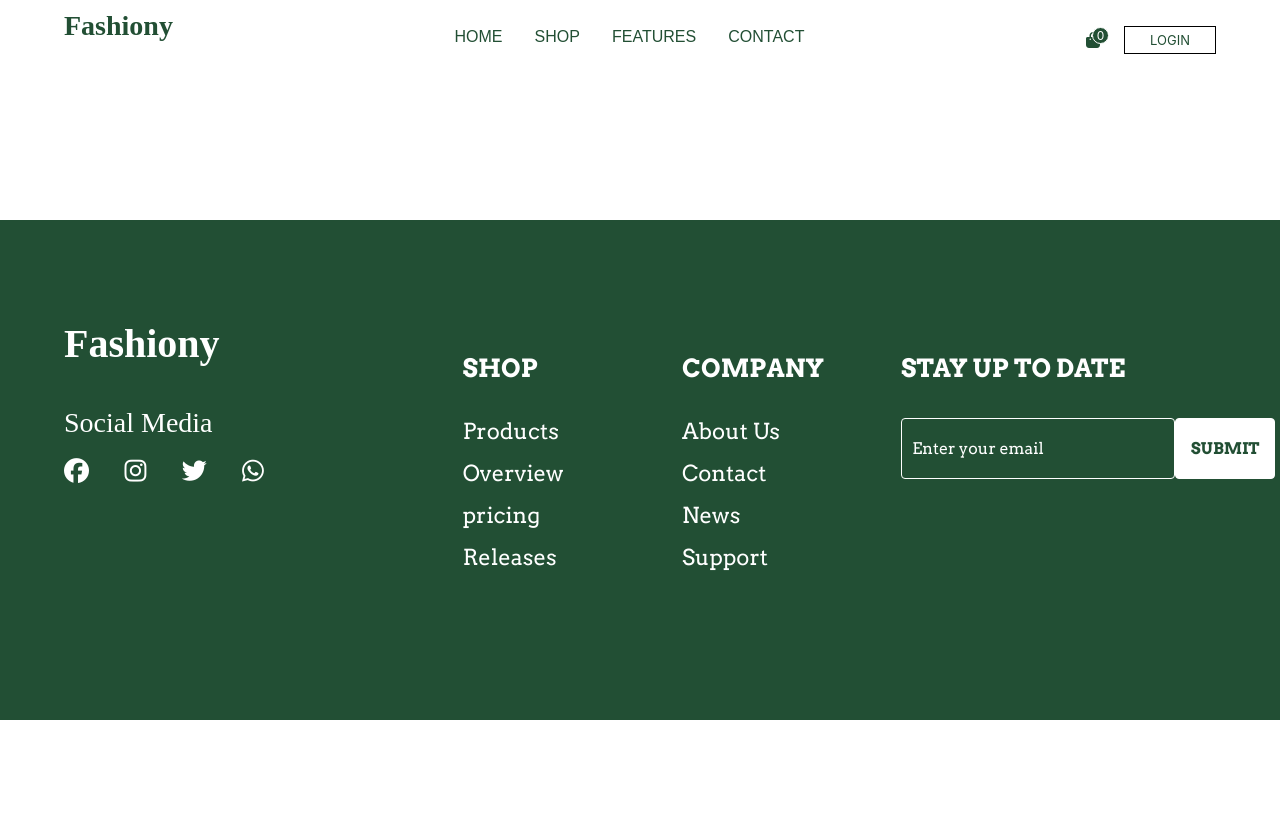
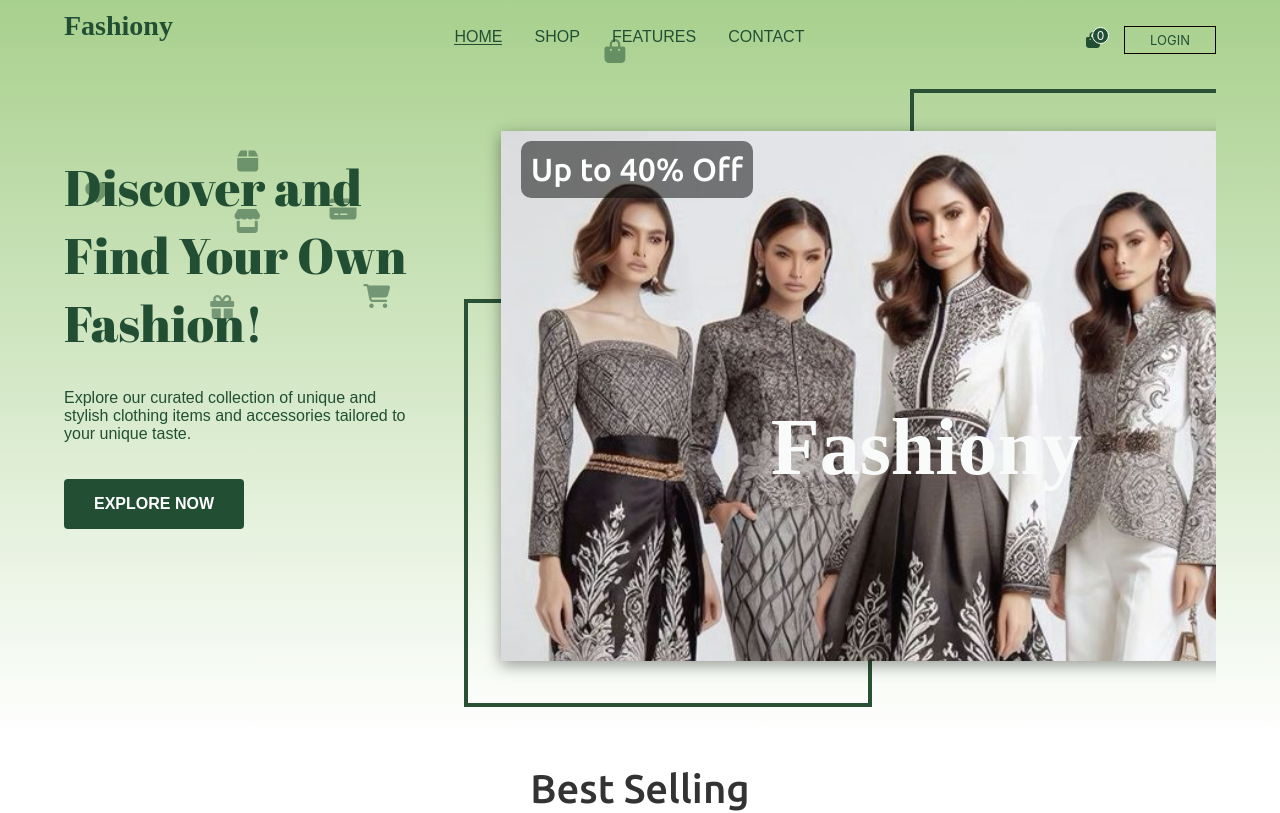
Before and after one commit to divyeshjethava/fashiony-frontend, a React (Create React App) app: page / in a window 1280 px wide. Before the commit this address led to /explores. Shown: the top 813 px of the page. Built offline with nearby package versions, Linux system fonts and the light colour scheme; no server answers; a web font is replaced by a local one.

Commit message:
Merge remote changes

```diff
--- a/src/componts/Hero.js
+++ b/src/componts/Hero.js
@@ -14,7 +14,7 @@
 
 
 export default function Hero() {
-  const navigate = useNavigate();
+  const navigates = useNavigate();
    const { ref, inView } = useInView({ threshold: 0.5, });
   const [iconStyles, setIconStyles] = useState([]);
   const icons = useMemo(() => [
@@ -45,7 +45,7 @@
   };
   const exploreNavigate = () => {
 
-    navigate('/explores');
+    navigates('/explores');
   }
   useEffect(() => {
     const generateStyles = () => {
@@ -95,7 +95,7 @@
          className="hero1">
         <h1 className='h1'>Discover and Find Your Own Fashion!</h1>
         <p className='p'>Explore our curated collection of unique and stylish clothing items and accessories tailored to your unique taste.</p>
-        <button className="heroButton" onClick={exploreNavigate()}>EXPLORE NOW</button>
+        <button className="heroButton" onClick={exploreNavigate}>EXPLORE NOW</button>
       </motion.div>
       <div className="hero2">
 
```
